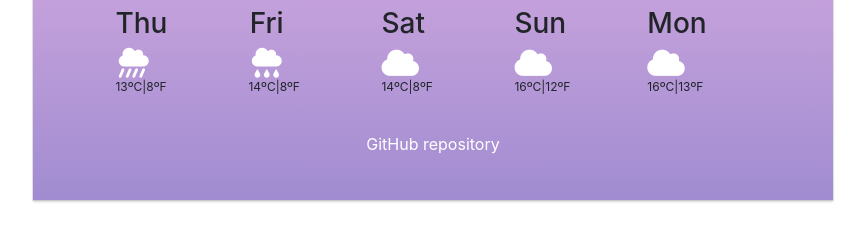
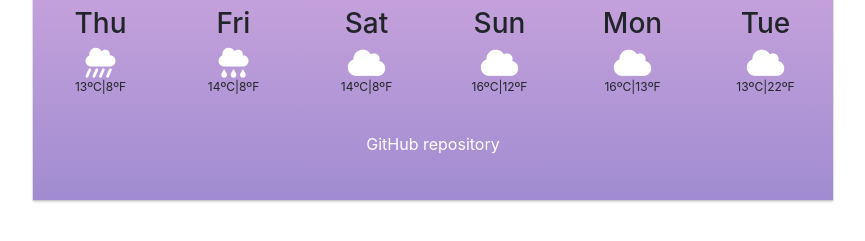
Before and after one commit to sarafsarmento/weatherapp, a plain HTML site: page index.html in a window 1280 px wide. Shown: the part 343-584 px from the top of the page, without its empty margins (207-1072 px from the left). Drawn offline with nearby package versions, Linux system fonts and the light colour scheme.

Commit message:
Fixed grid for daily weather data

```diff
--- a/index.html
+++ b/index.html
@@ -75,9 +75,7 @@
 
 
     <div class="row">
-      <div class="col-1"></div>
-
-      <div class="col-1">
+      <div class="col-2">
         <h3 id="weekday">Thu</h3>
         <i
           class="fas fa-cloud-showers-heavy showers-icon"
@@ -88,9 +86,7 @@
         </p>
       </div>
 
-      <div class="col-1"></div>
-
-      <div class="col-1">
+      <div class="col-2">
         <h3 id="weekday">Fri</h3>
         <i class="fas fa-cloud-rain rain-icon" id="weekly-icons"></i>
         <p>
@@ -98,9 +94,7 @@
         </p>
       </div>
 
-      <div class="col-1"></div>
-
-      <div class="col-1">
+      <div class="col-2">
         <h3 id="weekday">Sat</h3>
         <i class="fas fa-cloud cloud-iconsmall" id="weekly-icons"></i>
         <p>
@@ -108,9 +102,7 @@
         </p>
       </div>
 
-      <div class="col-1"></div>
-
-      <div class="col-1">
+      <div class="col-2">
         <h3 id="weekday">Sun</h3>
         <i class="fas fa-cloud cloud-iconsmall" id="weekly-icons"></i>
         <p>
@@ -118,20 +110,23 @@
         </p>
       </div>
 
-      <div class="col-1"></div>
-
-      <div class="col-1">
+      <div class="col-2">
         <h3 id="weekday">Mon</h3>
         <i class="fas fa-cloud cloud-iconsmall" id="weekly-icons"></i>
         <p>
           16ºC|13ºF
         </p>
       </div>
+
+      <div class="col-2">
+        <h3 id="weekday">Tue</h3>
+        <i class="fas fa-cloud cloud-iconsmall" id="weekly-icons"></i>
+        <p>
+          13ºC|22ºF
+        </p>
+      </div>
     </div>
 
-      <div class="col-1"></div>
-
-      <div class="col-1"></div>
 
     <a href="https://github.com/sarafsarmento/weatherapp" id="repository">GitHub repository</a>
     </div>
```
